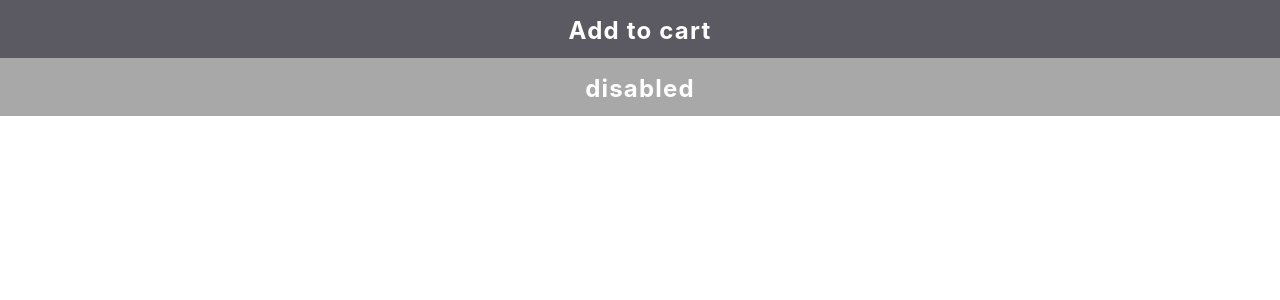
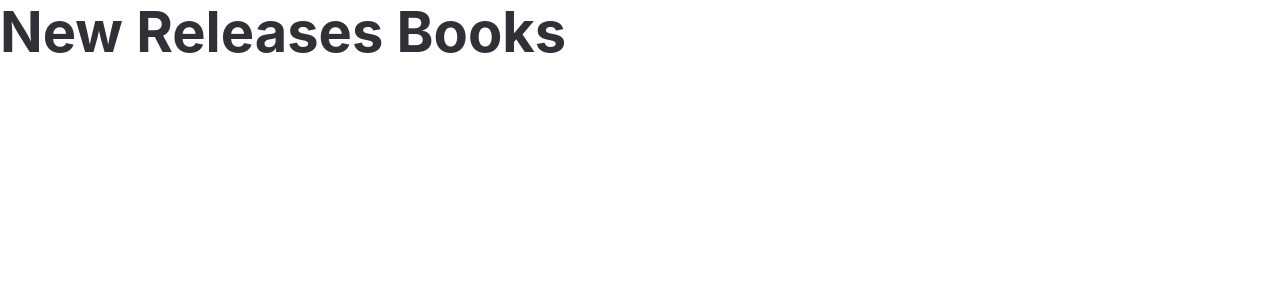
Before and after one commit to OlgaOparyna/Bookstore, a React (Create React App) app: page / in a window 1280 px wide. Shown: the top 300 px of the page. Built offline with nearby package versions, Linux system fonts and the light colour scheme; the HTML template or start-up script is replaced by a standard one.

Commit message:
add title

```diff
--- a/src/App.tsx
+++ b/src/App.tsx
@@ -1,10 +1,9 @@
 import React from 'react';
-import Button from "./components/Button";
+import Title from "./components/Title";
 function App() {
   return (
     <div className="App">
-      <Button title={"Add to cart"} onClick={()=>{}}/>
-      <Button title={"disabled"} onClick={()=>{}} disabled/>
+      <Title title={"New Releases Books"}/>
     </div>
   );
 }
--- /dev/null
+++ b/src/components/Title/Title.module.scss
@@ -0,0 +1,11 @@
+@import "src/assets/colors";
+
+.title {
+  color: $primary;
+  display: flex;
+  align-items: center;
+  font-weight: 700;
+  font-size: 56px;
+  line-height: 64px;
+  margin-bottom: 48px;
+}
--- /dev/null
+++ b/src/components/Title/Title.tsx
@@ -0,0 +1,15 @@
+import React, { FC } from "react";
+
+import styles from "./Title.module.scss";
+import classNames from "classnames";
+
+
+type TitleProps = {
+    title: string;
+};
+const Title: FC<TitleProps> = ({ title }) => {
+    return (
+        <div className={styles.title}>{ title }</div>
+    );
+};
+export default Title;
--- /dev/null
+++ b/src/components/Title/index.ts
@@ -0,0 +1 @@
+export {default} from "./Title"
```
